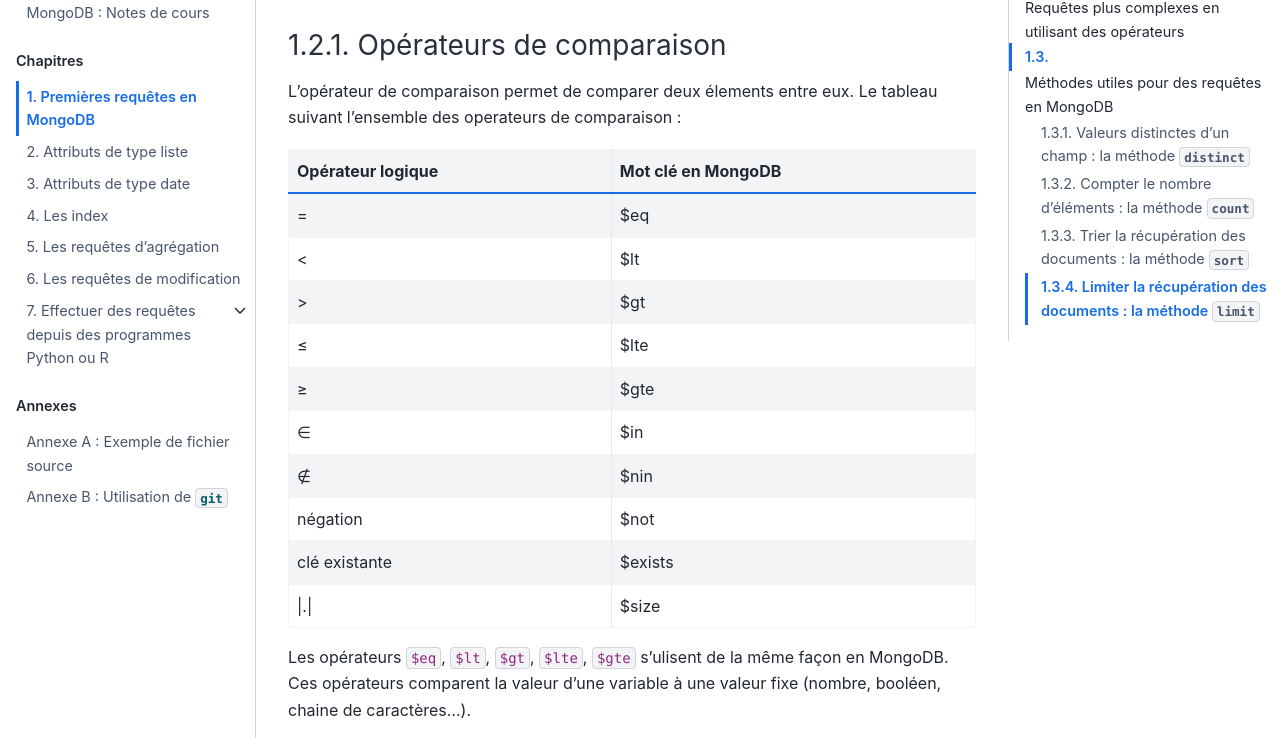
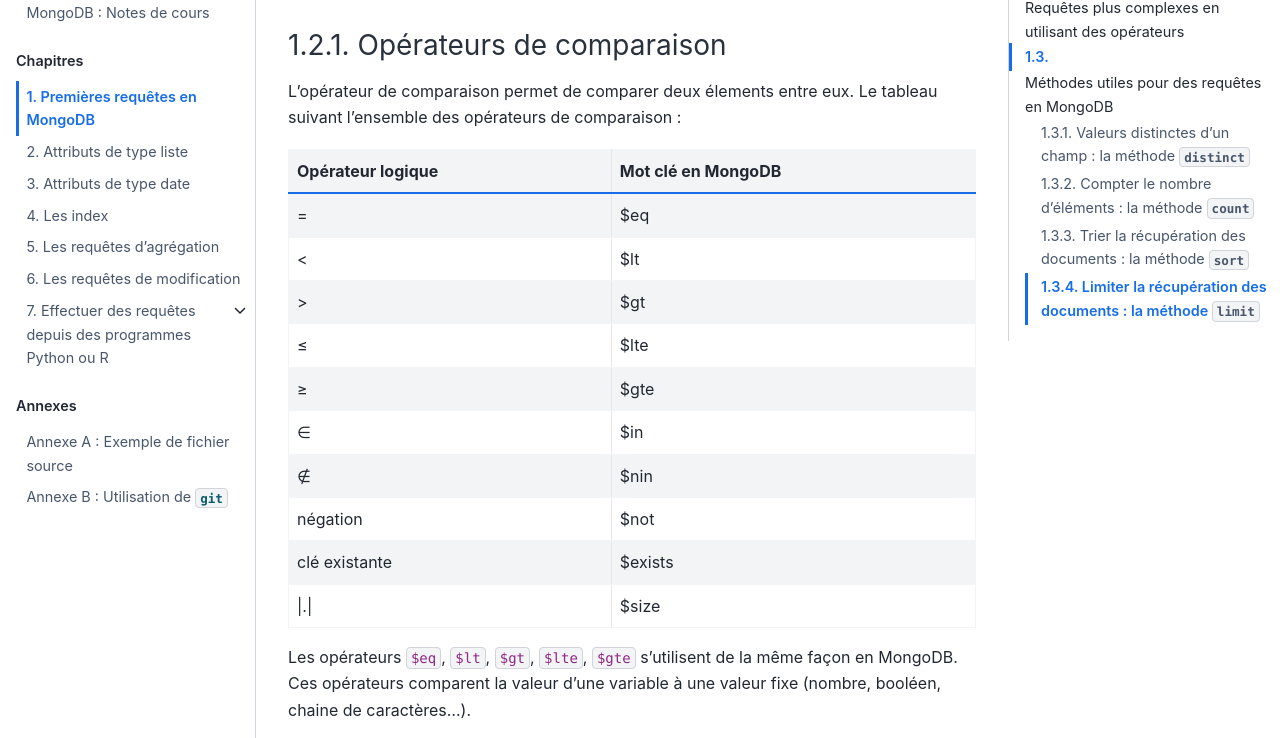
Before and after one commit to rtavenar/mongo_book, a Jupyter Book: the page built from content/01_find.md, in a window 1280 px wide and 1400 px high, scrolled down 3359 px, cut to the strip 179-917 px from the top of the window. Built offline with Jupyter Book 1.0.4 settings and Sphinx 7.4.7 and the Sphinx Book theme 1.1.4, drawn with Linux system fonts in a browser that asks for light colours; some of the changed text lies outside the part shown.

Commit message:
Update 01_find.md

`````diff
--- a/content/01_find.md
+++ b/content/01_find.md
@@ -132,7 +132,7 @@
 
 ### Opérateurs de comparaison
 
-L'opérateur de comparaison permet de comparer deux élements entre eux. Le tableau suivant l'ensemble des operateurs de comparaison :
+L'opérateur de comparaison permet de comparer deux élements entre eux. Le tableau suivant l'ensemble des opérateurs de comparaison :
 
 | Opérateur logique 	| Mot clé en MongoDB 	|
 |-	|-	|
@@ -147,7 +147,7 @@
 | clé existante 	| $exists 	|
 | \|.\| 	| $size 	|
 
-Les opérateurs `$eq`, `$lt`, `$gt`, `$lte`, `$gte` s'ulisent de la même façon en MongoDB. Ces opérateurs comparent la valeur d'une variable à une valeur fixe (nombre, booléen, chaine de caractères...).
+Les opérateurs `$eq`, `$lt`, `$gt`, `$lte`, `$gte` s'utilisent de la même façon en MongoDB. Ces opérateurs comparent la valeur d'une variable à une valeur fixe (nombre, booléen, chaine de caractères...).
 
 ````{panels}
 
@@ -219,7 +219,7 @@
 
 ### Opérateurs logiques
 
-Les différents opérateurs logiques en MongoDB sont : `and`, `or` et `nor`. Ces opérateurs de tester plusieurs conditions simultanément
+Les différents opérateurs logiques en MongoDB sont : `and`, `or` et `nor`. Ces opérateurs de tester plusieurs conditions simultanément.
 
 #### `and` logique
 
`````
